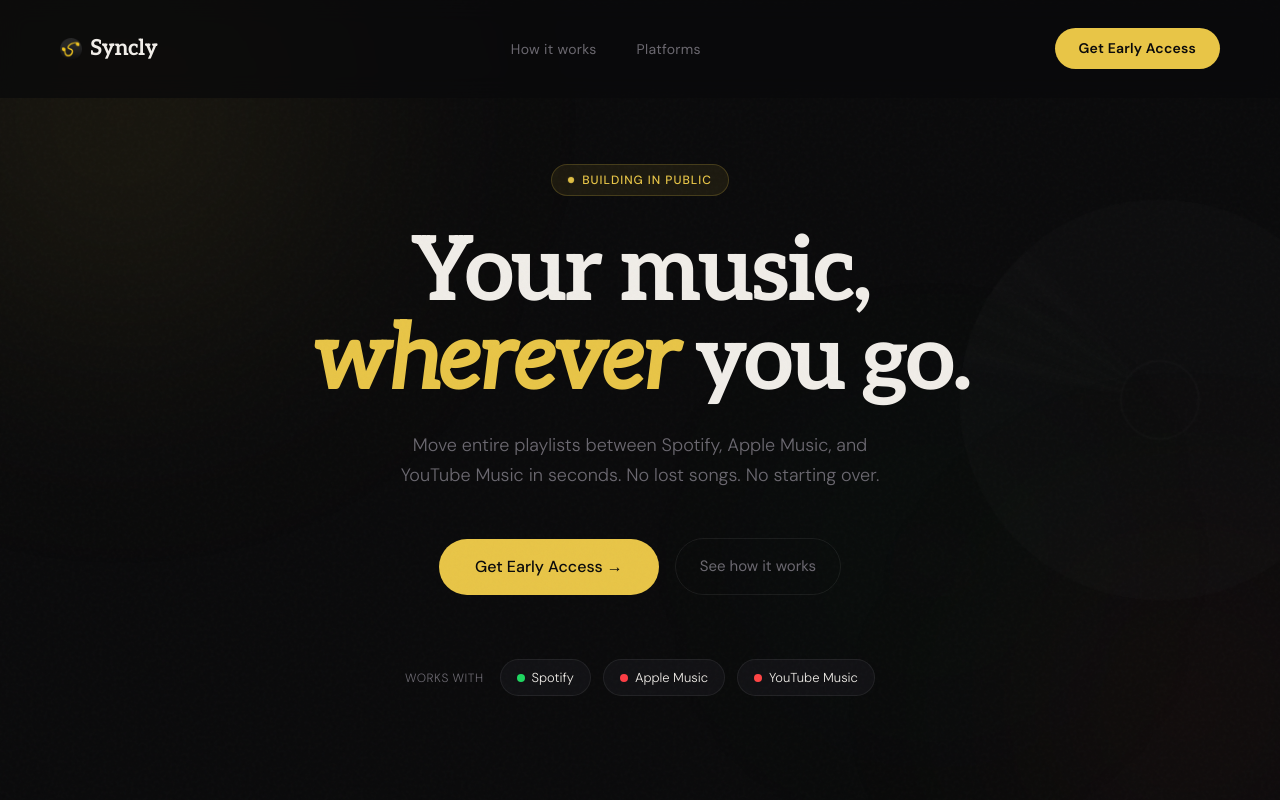
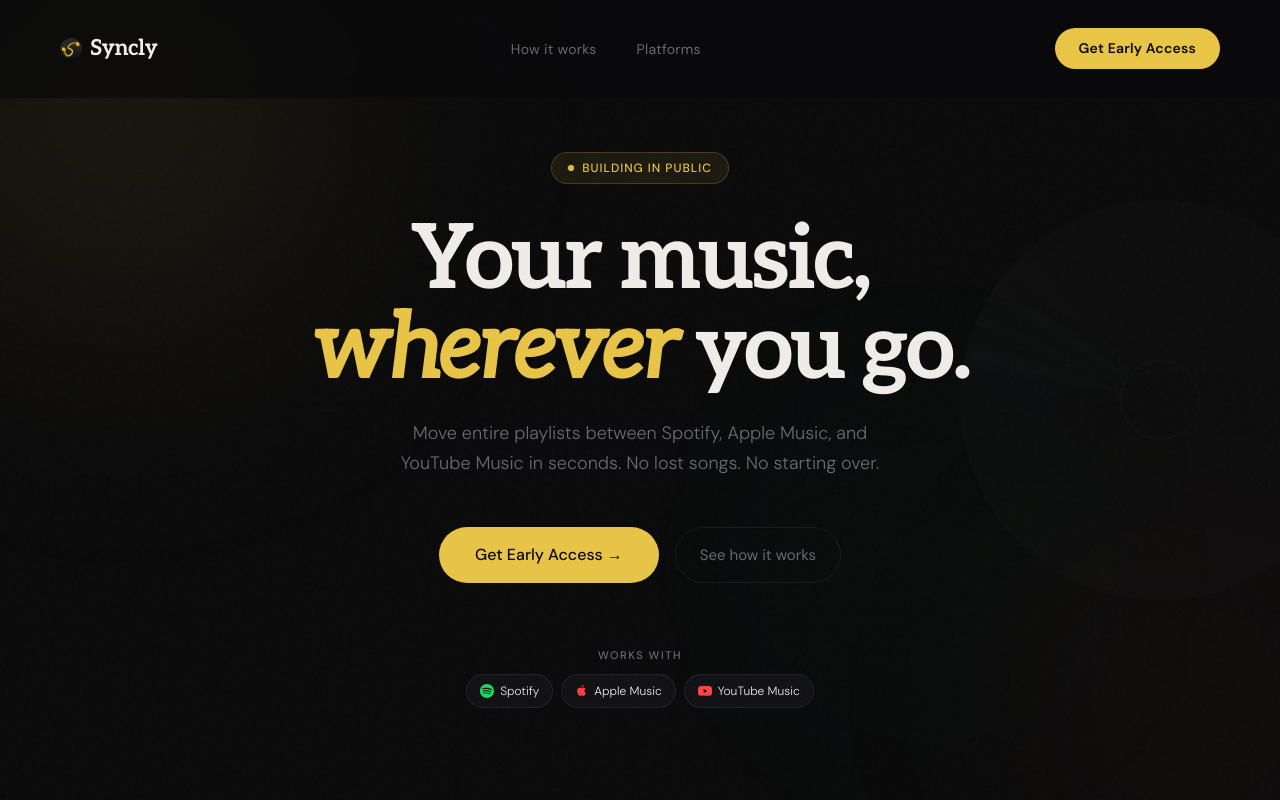
Before and after one commit to Bioluwatifee/syncly, a Next.js app: page / in a window 1280 px wide. Shown: the top 800 px of the page. Built offline with nearby package versions, Linux system fonts and the light colour scheme; a web font is replaced by a local one.

Commit message:
update hero section with platform logos

```diff
--- a/components/sections/Hero.tsx
+++ b/components/sections/Hero.tsx
@@ -1,10 +1,28 @@
 "use client";
+
+const SpotifyIcon = () => (
+  <svg width="14" height="14" viewBox="0 0 24 24" fill="#1ed760">
+    <path d="M12 0C5.4 0 0 5.4 0 12s5.4 12 12 12 12-5.4 12-12S18.66 0 12 0zm5.521 17.34c-.24.359-.66.48-1.021.24-2.82-1.74-6.36-2.101-10.561-1.141-.418.122-.779-.179-.899-.539-.12-.421.18-.78.54-.9 4.56-1.021 8.52-.6 11.64 1.32.42.18.479.659.301 1.02zm1.44-3.3c-.301.42-.841.6-1.262.3-3.239-1.98-8.159-2.58-11.939-1.38-.479.12-1.02-.12-1.14-.6-.12-.48.12-1.021.6-1.141C9.6 9.9 15 10.561 18.72 12.84c.361.181.54.78.241 1.2zm.12-3.36C15.24 8.4 8.82 8.16 5.16 9.301c-.6.179-1.2-.181-1.38-.721-.18-.601.18-1.2.72-1.381 4.26-1.26 11.28-1.02 15.721 1.621.539.3.719 1.02.419 1.56-.299.421-1.02.599-1.559.3z"/>
+  </svg>
+);
+
+const AppleIcon = () => (
+  <svg width="13" height="13" viewBox="0 0 24 24" fill="#fc3c44">
+    <path d="M18.71 19.5c-.83 1.24-1.71 2.45-3.05 2.47-1.34.03-1.77-.79-3.29-.79-1.53 0-2 .77-3.27.82-1.31.05-2.3-1.32-3.14-2.53C4.25 17 2.94 12.45 4.7 9.39c.87-1.52 2.43-2.48 4.12-2.51 1.28-.02 2.5.87 3.29.87.78 0 2.26-1.07 3.8-.91.65.03 2.47.26 3.64 1.98-.09.06-2.17 1.28-2.15 3.81.03 3.02 2.65 4.03 2.68 4.04-.03.07-.42 1.44-1.38 2.83M13 3.5c.73-.83 1.94-1.46 2.94-1.5.13 1.17-.34 2.35-1.04 3.19-.69.85-1.83 1.51-2.95 1.42-.15-1.15.41-2.35 1.05-3.11z"/>
+  </svg>
+);
+
+const YouTubeIcon = () => (
+  <svg width="14" height="14" viewBox="0 0 24 24" fill="#ff4444">
+    <path d="M23.495 6.205a3.007 3.007 0 0 0-2.088-2.088c-1.87-.501-9.396-.501-9.396-.501s-7.507-.01-9.396.501A3.007 3.007 0 0 0 .527 6.205a31.247 31.247 0 0 0-.522 5.805 31.247 31.247 0 0 0 .522 5.783 3.007 3.007 0 0 0 2.088 2.088c1.868.502 9.396.502 9.396.502s7.506 0 9.396-.502a3.007 3.007 0 0 0 2.088-2.088 31.247 31.247 0 0 0 .5-5.783 31.247 31.247 0 0 0-.5-5.805zM9.609 15.601V8.408l6.264 3.602z"/>
+  </svg>
+);
 
 export default function Hero() {
   const platforms = [
-    { key: "spotify", label: "Spotify", color: "#1ed760" },
-    { key: "apple",   label: "Apple Music", color: "#fc3c44" },
-    { key: "youtube", label: "YouTube Music", color: "#ff4444" },
+    { key: "spotify", label: "Spotify",       color: "#1ed760", icon: <SpotifyIcon /> },
+    { key: "apple",   label: "Apple Music",   color: "#fc3c44", icon: <AppleIcon /> },
+    { key: "youtube", label: "YouTube Music", color: "#ff4444", icon: <YouTubeIcon /> },
   ];
 
   return (
@@ -104,25 +122,38 @@
         </button>
       </div>
 
-      {/* Platform pills */}
-      <div style={{ display: "flex", gap: 12, marginTop: 64, animation: "fadeUp 0.8s 0.4s ease both", alignItems: "center", flexWrap: "wrap", justifyContent: "center" }}>
-        <span style={{ fontSize: 12, color: "var(--muted)", letterSpacing: "0.5px", textTransform: "uppercase", marginRight: 4 }}>Works with</span>
+      {/* Platform pills — "Works with" on top, pills on one row below */}
+      <div style={{
+        display: "flex", flexDirection: "column", alignItems: "center",
+        gap: 10, marginTop: 64, animation: "fadeUp 0.8s 0.4s ease both",
+      }}>
+        <span style={{
+          fontSize: 11, color: "var(--muted)", letterSpacing: "1.5px",
+          textTransform: "uppercase", fontWeight: 500,
+        }}>Works with</span>
+
+        <div style={{
+          display: "flex", gap: 8, alignItems: "center",
+          flexWrap: "nowrap",
+        }}>
           {platforms.map(p => (
             <div key={p.key} className="platform-pill" style={{
-            display: "flex", alignItems: "center", gap: 7,
-            padding: "8px 16px", background: "var(--surface)",
+              display: "flex", alignItems: "center", gap: 6,
+              padding: "7px 13px", background: "var(--surface)",
               border: `1px solid rgba(255,255,255,0.07)`,
-            borderRadius: 100, fontSize: 13, color: "var(--text)",
+              borderRadius: 100, fontSize: 12, color: "var(--text)",
               transition: "border-color 0.2s, transform 0.2s",
+              whiteSpace: "nowrap", flexShrink: 0,
             }}
               onMouseEnter={e => { (e.currentTarget as HTMLElement).style.borderColor = p.color; (e.currentTarget as HTMLElement).style.transform = "translateY(-2px)"; }}
               onMouseLeave={e => { (e.currentTarget as HTMLElement).style.borderColor = "rgba(255,255,255,0.07)"; (e.currentTarget as HTMLElement).style.transform = "translateY(0)"; }}
             >
-            <div style={{ width: 8, height: 8, borderRadius: "50%", background: p.color }} />
+              {p.icon}
               {p.label}
             </div>
           ))}
         </div>
+      </div>
     </section>
   );
 }
```
Lines whose indentation alone changed are shown as unchanged.
